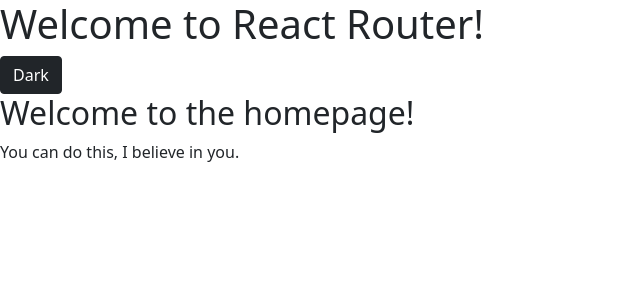
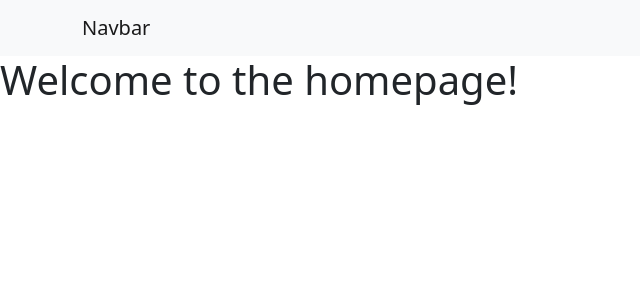
Before and after one commit to calebmartin2/CMPS383, a React (Create React App) app in the folder SP22.P05.Web/ClientApp/: page / in a window 1280 px wide. Shown: the top 300 px of the page, without its empty margins (0-640 px from the left). Built offline with nearby package versions, Linux system fonts and the light colour scheme.

Commit message:
simple navbar

```diff
--- a/SP22.P05.Web/ClientApp/src/App.js
+++ b/SP22.P05.Web/ClientApp/src/App.js
@@ -1,13 +1,14 @@
 import { Routes, Route } from "react-router-dom";
 import { Home } from "./components/Home";
+import { Navmenu } from "./components/Navmenu";
 
 function App() {
   return (
     <div className="App">
-      <h1>Welcome to React Router!</h1>
-      <Routes>
-        <Route path="/" element={<Home />} />
-      </Routes>
+      <Navmenu />
+        <Routes>
+          <Route path="/" element={<Home />} />
+        </Routes>
     </div>
   );
 }
--- a/SP22.P05.Web/ClientApp/src/components/Home.js
+++ b/SP22.P05.Web/ClientApp/src/components/Home.js
@@ -1,13 +1,8 @@
-import Button from 'react-bootstrap/Button';
-import { Link } from "react-router-dom";
-
 export function Home() {
   return (
     <>
       <main>
-      <Button variant="dark">Dark</Button>{' '}
-        <h2>Welcome to the homepage!</h2>
-        <p>You can do this, I believe in you.</p>
+        <h1>Welcome to the homepage!</h1>
       </main>
     </>
   );
--- /dev/null
+++ b/SP22.P05.Web/ClientApp/src/components/Navmenu.js
@@ -0,0 +1,11 @@
+import { Navbar, Container  } from "react-bootstrap";
+
+export function Navmenu() {
+    return (
+    <Navbar expand="lg" variant="light" bg="light">
+        <Container>
+          <Navbar.Brand href="/">Navbar</Navbar.Brand>
+        </Container>
+    </Navbar>
+    );
+}
```
